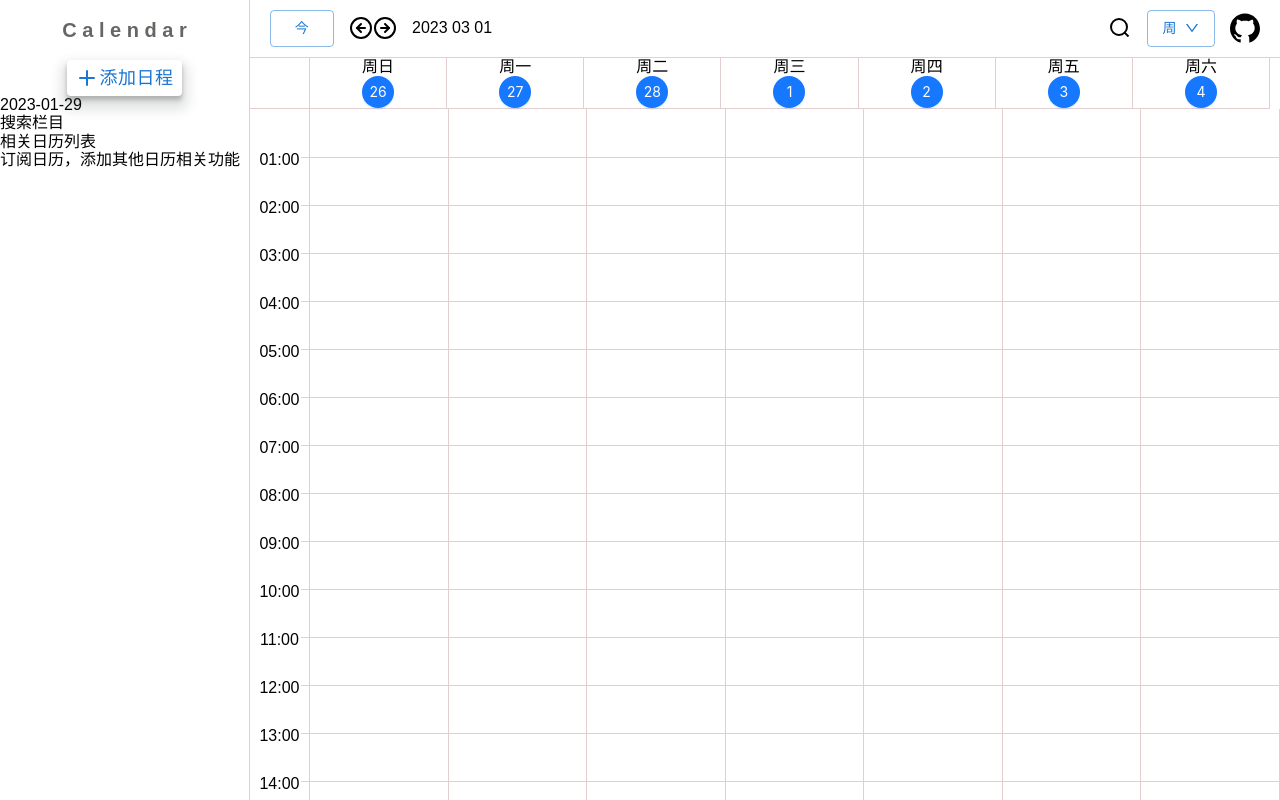
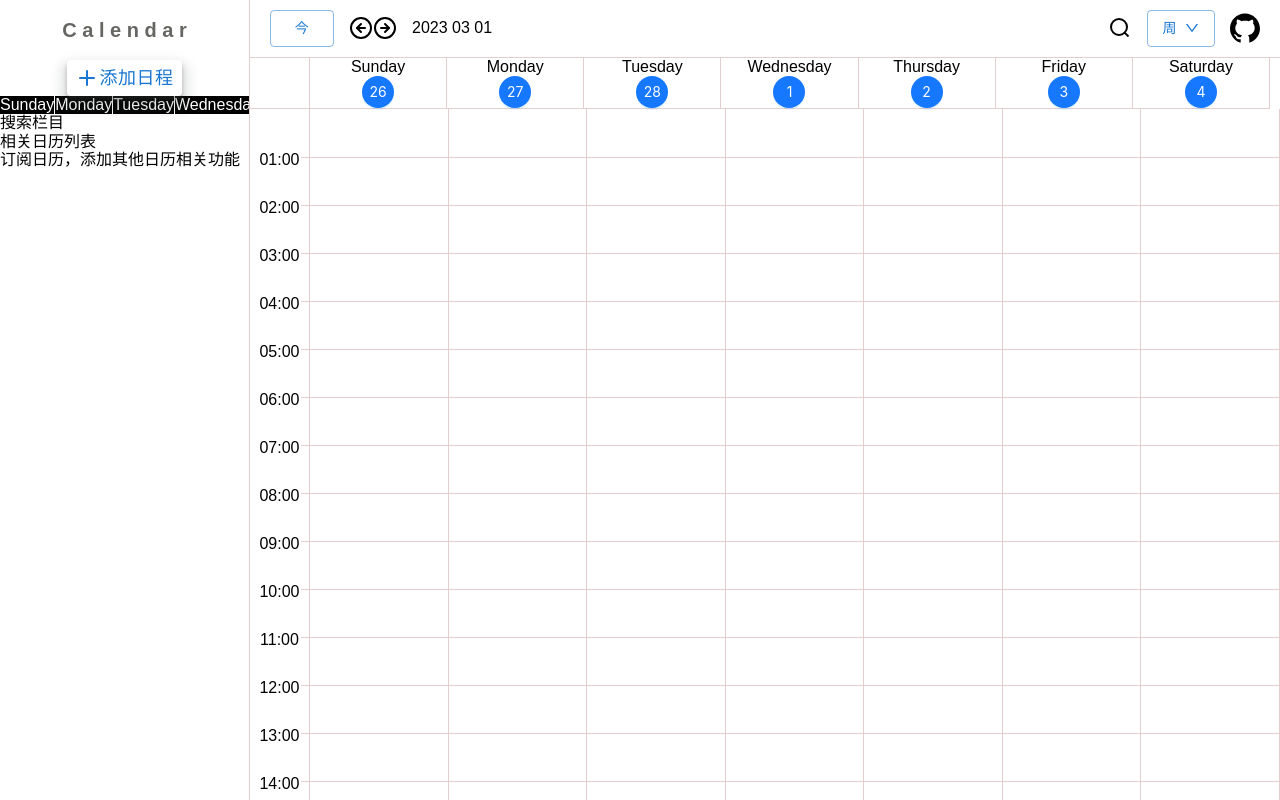
Before and after one commit to linround/Calendar, a React (Vite) app: page / in a window 1280 px wide. Built offline with nearby package versions, Linux system fonts and the light colour scheme; no server answers.

Commit message:
feature: 关于周日期的提取

```diff
--- a/index.html
+++ b/index.html
@@ -4,7 +4,7 @@
     <meta charset="UTF-8" />
     <link rel="icon" type="image/jpg" href="/img/titleIcon.jpg" />
     <meta name="viewport" content="width=device-width, initial-scale=1.0" />
-    <title>Calendar-LY</title>
+    <title>UCalendar</title>
   </head>
   <body>
     <div id="root"></div>
--- a/src/request/index.ts
+++ b/src/request/index.ts
@@ -7,10 +7,7 @@ const service = axios.create({
 })
 
 
-service.interceptors.request.use((config) => {
-  console.log('请求拦截')
-  return config
-}, (err) => {
+service.interceptors.request.use((config) => config, (err) => {
   console.log('请求错误', err)
 })
 
--- a/src/view/LCalendar/SideComponent/SimpleCalendar.tsx
+++ b/src/view/LCalendar/SideComponent/SimpleCalendar.tsx
@@ -1,16 +1,24 @@
-import { useContext, useMemo } from 'react'
-import { BaseContext, WeeksContext } from '../props/propsContext'
 import {
+  useMemo,
+  useContext
+} from 'react'
+import {
+  BaseContext,
+  WeeksContext
+} from '../props/propsContext'
+import {
+  getEndOfWeek,
   createDayList,
   getEndOfMonth,
-  getEndOfWeek,
-  getStartOfMonth,
   getStartOfWeek,
-  parseTimeStamp, timestampToDate
+  parseTimeStamp,
+  timestampToDate,
+  getStartOfMonth
 } from '../utils/timesStamp'
+import moment from 'moment/moment'
+import { IMonth } from '../components/type'
 import { CalendarTimestamp } from '../utils/calendar'
-import { IMonth } from '../components/type'
-import moment from 'moment/moment'
+import { CommonMonthHeader } from '../components/CommonMonthHeader'
 
 export function SimpleCalendar() {
 
@@ -57,10 +65,11 @@ export function SimpleCalendar() {
   return (
     <>
       <div>
-        <div></div>
+        <CommonMonthHeader
+          parsedStart={parsedStart}
+          parsedEnd={parsedEnd} />
         <div></div>
       </div>
-      {month[0][0].day.date}
     </>
   )
 }
--- a/src/view/LCalendar/components/CommonMonthHeader.tsx
+++ b/src/view/LCalendar/components/CommonMonthHeader.tsx
@@ -3,9 +3,10 @@ import React, { useContext, useMemo } from 'react'
 import { CalendarTimestamp } from '../utils/calendar'
 import { CommonWeekHeadColumn } from './CommonWeekHeadColumn'
 import {
-  createDayList, getEndOfWeek, getStartOfWeek
+  createDayList, getEndOfWeek, getStartOfWeek, getWeekdaySkips
 } from '../utils/timesStamp'
 import { BaseContext } from '../props/propsContext'
+import { DEFAULT_WEEK_DAYS } from '../utils/time'
 
 
 interface IProps {
@@ -14,24 +15,25 @@ interface IProps {
 }
 export function CommonMonthHeader(props: IProps) {
   const {  parsedStart, parsedEnd, } = props
-  const {  parsedWeekdays, times, weekdaySkips, } = useContext(BaseContext)
+  const {  times, } = useContext(BaseContext)
+  const weekdaySkips = getWeekdaySkips(DEFAULT_WEEK_DAYS)
   const todayWeek = useMemo(() => {
     const today = times?.today as CalendarTimestamp
     const newStart = getStartOfWeek(
-      today, parsedWeekdays, today
+      today, DEFAULT_WEEK_DAYS, today
     )
     const newEnd = getEndOfWeek(
-      today, parsedWeekdays, today
+      today, DEFAULT_WEEK_DAYS, today
     )
     return createDayList(
       newStart,
       newEnd,
       today,
       weekdaySkips,
-      parsedWeekdays.length,
-      parsedWeekdays.length
+      DEFAULT_WEEK_DAYS.length,
+      DEFAULT_WEEK_DAYS.length
     )
-  }, [times, parsedWeekdays, weekdaySkips])
+  }, [times, DEFAULT_WEEK_DAYS, weekdaySkips])
   return (
 
     <div className={monthStyle.monthHeader}>
--- a/src/view/LCalendar/components/DayComponent.tsx
+++ b/src/view/LCalendar/components/DayComponent.tsx
@@ -14,7 +14,7 @@ import {
   getDayIdentifier,
   getTimestampLabel,
   createIntervalList,
-  VTime
+  VTime, weekdayFormatter
 } from '../utils/timesStamp'
 import { isEventOn } from '../utils/events'
 import React, {
@@ -40,7 +40,6 @@ import {
   MouseEventContext
 } from '../props/propsContext'
 import classnames from 'classnames'
-import { WEEK_DAYS_TEXT } from '../utils/time'
 
 export default React.forwardRef((props: IDayProps, ref) =>  {
   const {
@@ -186,7 +185,7 @@ export default React.forwardRef((props: IDayProps, ref) =>  {
         {days.map((day) => (
           <div className={dayStyle.dayHeaderDay} key={day.date} >
             <div>
-              周{WEEK_DAYS_TEXT[day.weekday]}
+              {weekdayFormatter(day)}
             </div>
             <div>
               <Button
--- a/src/view/LCalendar/utils/timesStamp/index.ts
+++ b/src/view/LCalendar/utils/timesStamp/index.ts
@@ -81,7 +81,7 @@ export function parseDate(date:Date):CalendarTimestamp {
 export function timestampToDate(timestamp:CalendarTimestamp):Date {
   const time = `${padNumber(timestamp.hour, 2)}:${padNumber(timestamp.minute, 2)}`
   const date = timestamp.date
-  return new Date(`${date}T${time}:00+08:00`)
+  return new Date(`${date}T${time}:00+00:00`)
 }
 
 // 将日期转换为数字形式的年月日 2020-01-01 转变为 20200101
@@ -286,9 +286,10 @@ export function isOutSide(
 
 
 export function weekdayFormatter(day:CalendarTimestamp) {
-  const intlFormatter = new Intl.DateTimeFormat('zh-cn', {
+  const intlFormatter = new Intl.DateTimeFormat('default', {
+    weekday: 'long',
+    // calendar: 'chinese', // 这个设置可获取农历日期
     timeZone: 'UTC',
-    weekday: 'short',
   })
   return intlFormatter.format(timestampToDate(day))
 }
```
